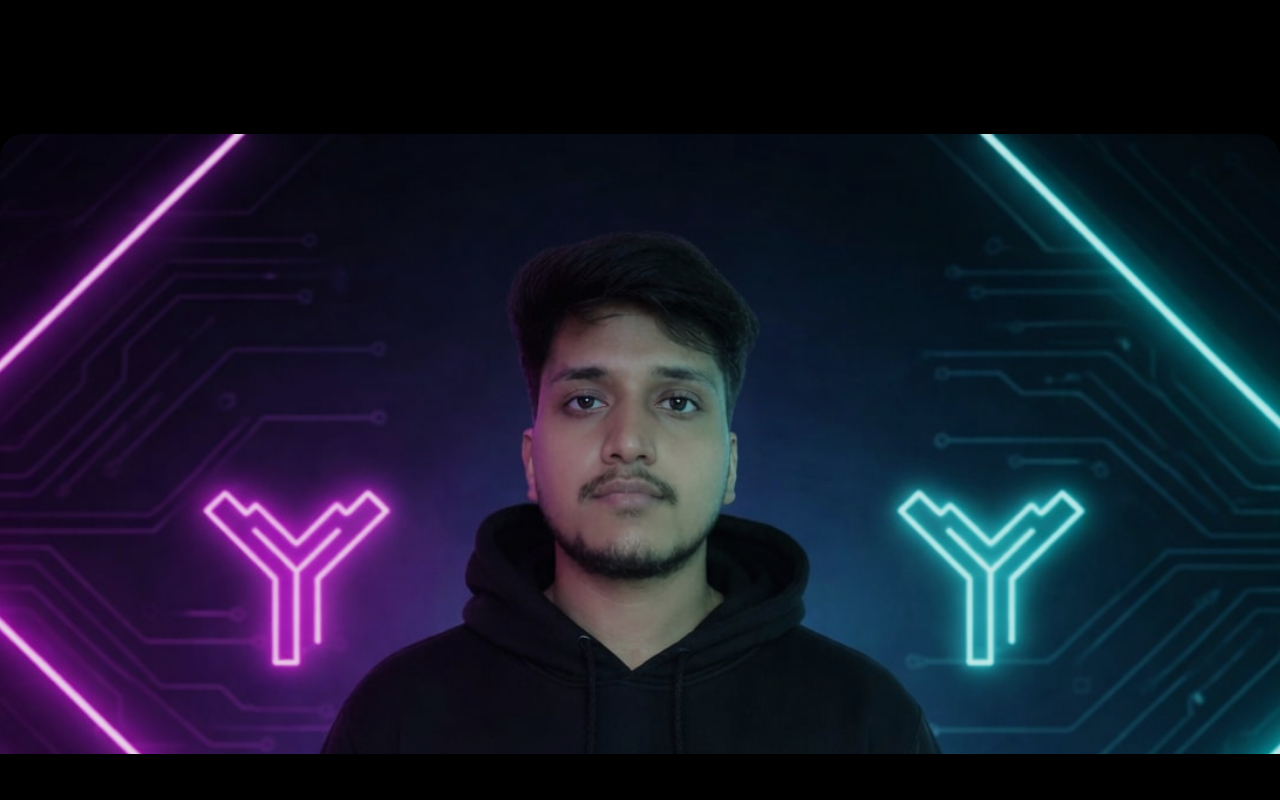
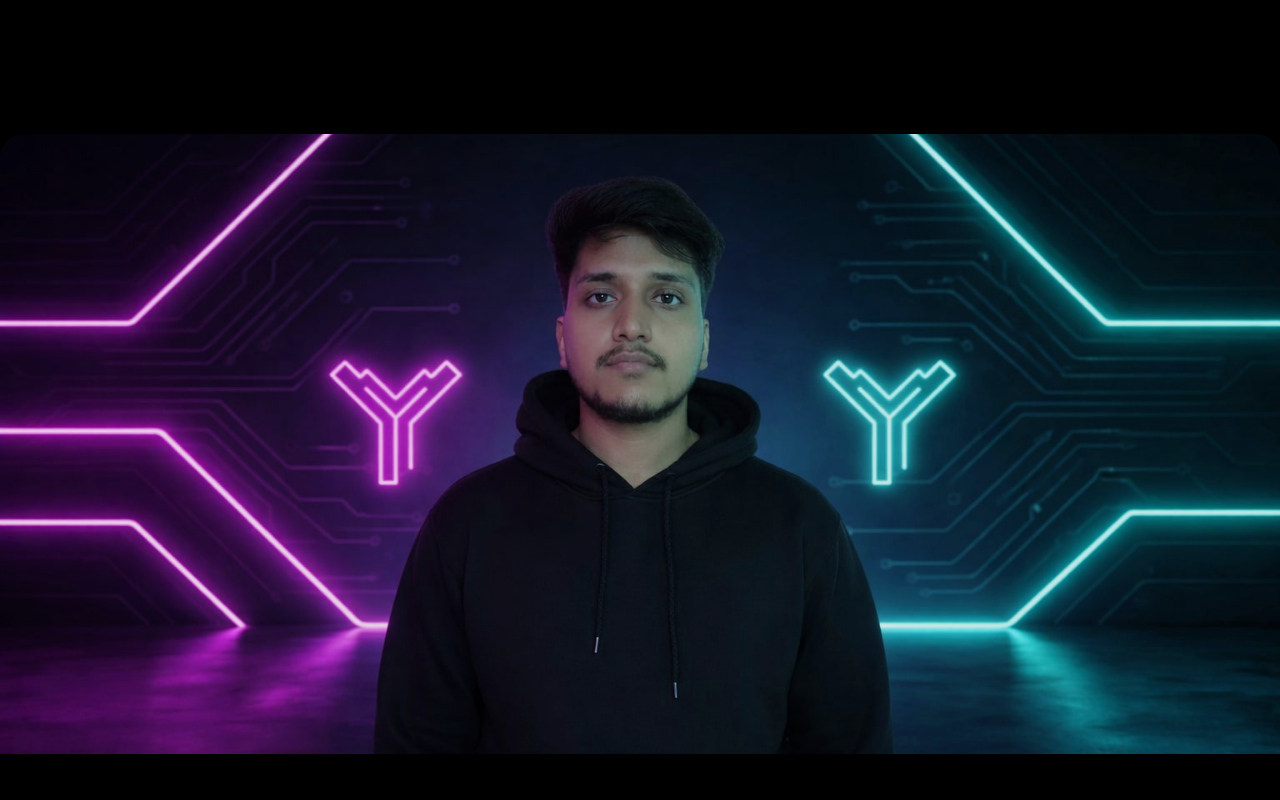
Before and after one commit to PSaikrishnaPatro/Portfolio, a React (Vite) app: page / in a window 1280 px wide. Shown: the part 1800-2600 px from the top of the page. Built offline with nearby package versions, Linux system fonts and the light colour scheme.

Commit message:
Fix About image centering (remove conflicting CSS)

```diff
--- a/src/components/About.css
+++ b/src/components/About.css
@@ -70,21 +70,25 @@ color: transparent;
 .about-image {
   position: absolute;
   top: 0;
-  left: 0;
+  left: 50%;
   height: 100%;
   z-index: 3;
   border-radius: 24px;
   overflow: hidden;
+  transform: translateX(-50%);
   transition: width .35s ease-out, transform .35s ease-out;
   box-shadow: 0 18px 45px rgba(0,0,0,.45);
 }
 
+
 .about-image img {
   width: 100%;
-  height: 150%;
+  height: 100%;
   object-fit: cover;
+  object-position: center;
   filter: brightness(0.9);
 }
+
 
 /* ===================================================
    INFO PANEL
--- a/src/components/About.tsx
+++ b/src/components/About.tsx
@@ -195,7 +195,7 @@ export function About(): JSX.Element {
             className="about-image"
             style={{
               width: `${getImageWidth()}%`,
-              transform: getImageTransform(),
+              transform: `translateX(-50%) ${getImageTransform()}`,
             }}
           >
             <img src="/long.jpg" alt="Profile" />
```
